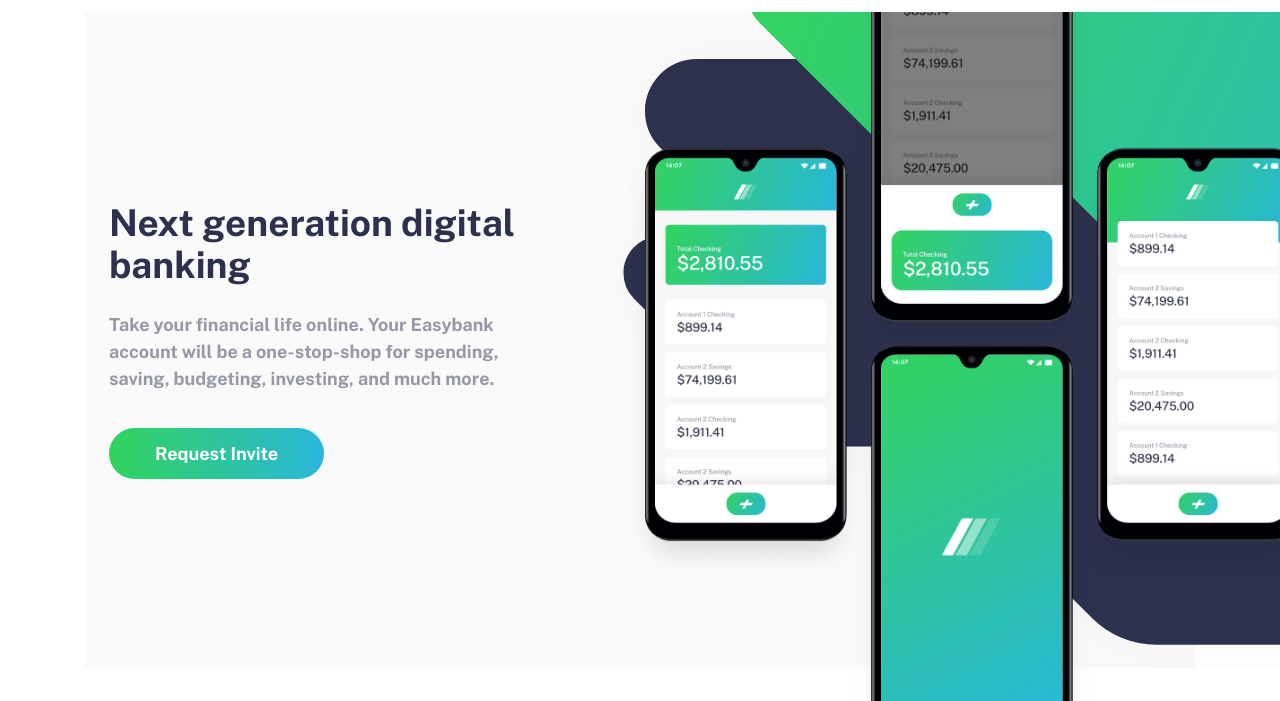
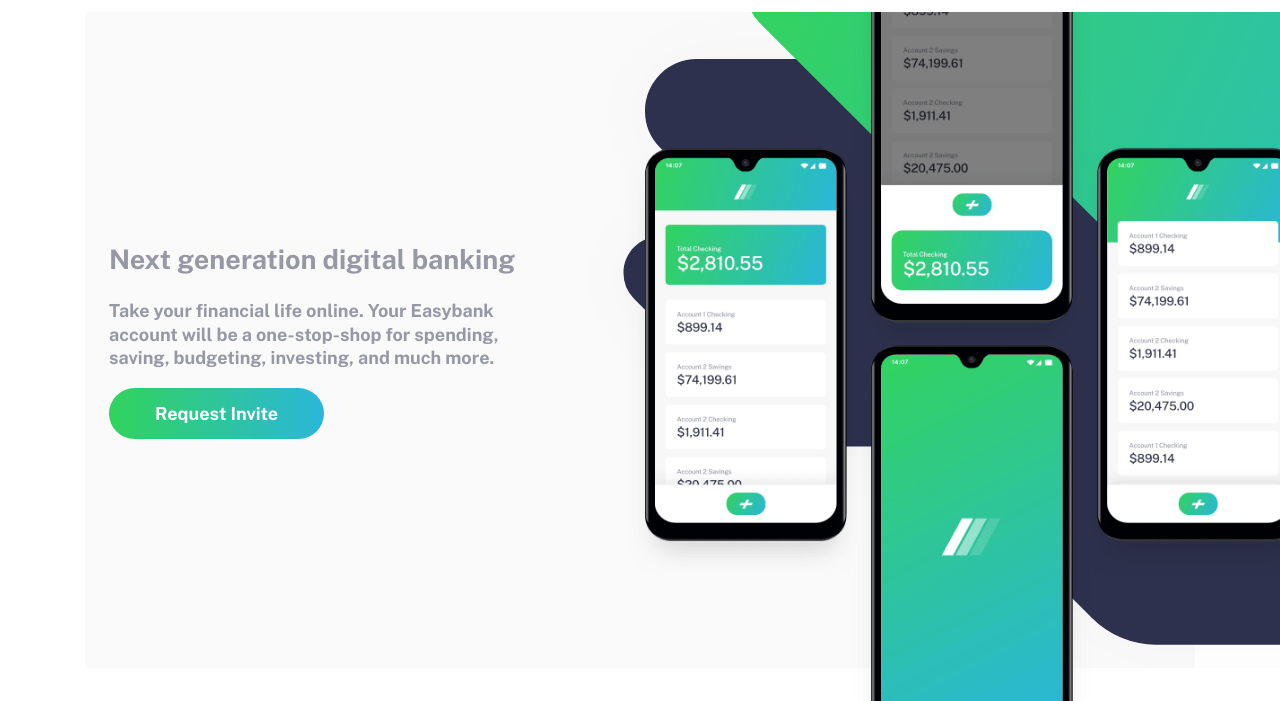
Before and after one commit to giwangdk/easybank-landingpage, a plain HTML site: page index.html in a window 1280 px wide. Shown: the part 73-774 px from the top of the page. Drawn offline with nearby package versions, Linux system fonts and the light colour scheme; files that its build step writes are made by us from their sources.

Commit message:
add global text style

```diff
--- a/app/scss/_hero.scss
+++ b/app/scss/_hero.scss
@@ -69,23 +69,7 @@
             text-align: left;
             }
         text-align: center;
-        h1{
-            font-weight: 300;
-            color:$darkBlue;
-            line-height: 1.15;
-            font-size: 2.31rem;
-            margin-bottom:1.5rem ;
-            @include breakpoint-up(large){
-                font: $font-xl;
-            }
-        }
-        p{
-            line-height: 1.5;
-            margin-bottom: 2.25rem ;
-            font-weight: 300 I !important;
-            @include breakpoint-up(large){
-                font: $font-med;
-            }
-        }
+
+
     }
 }
```
